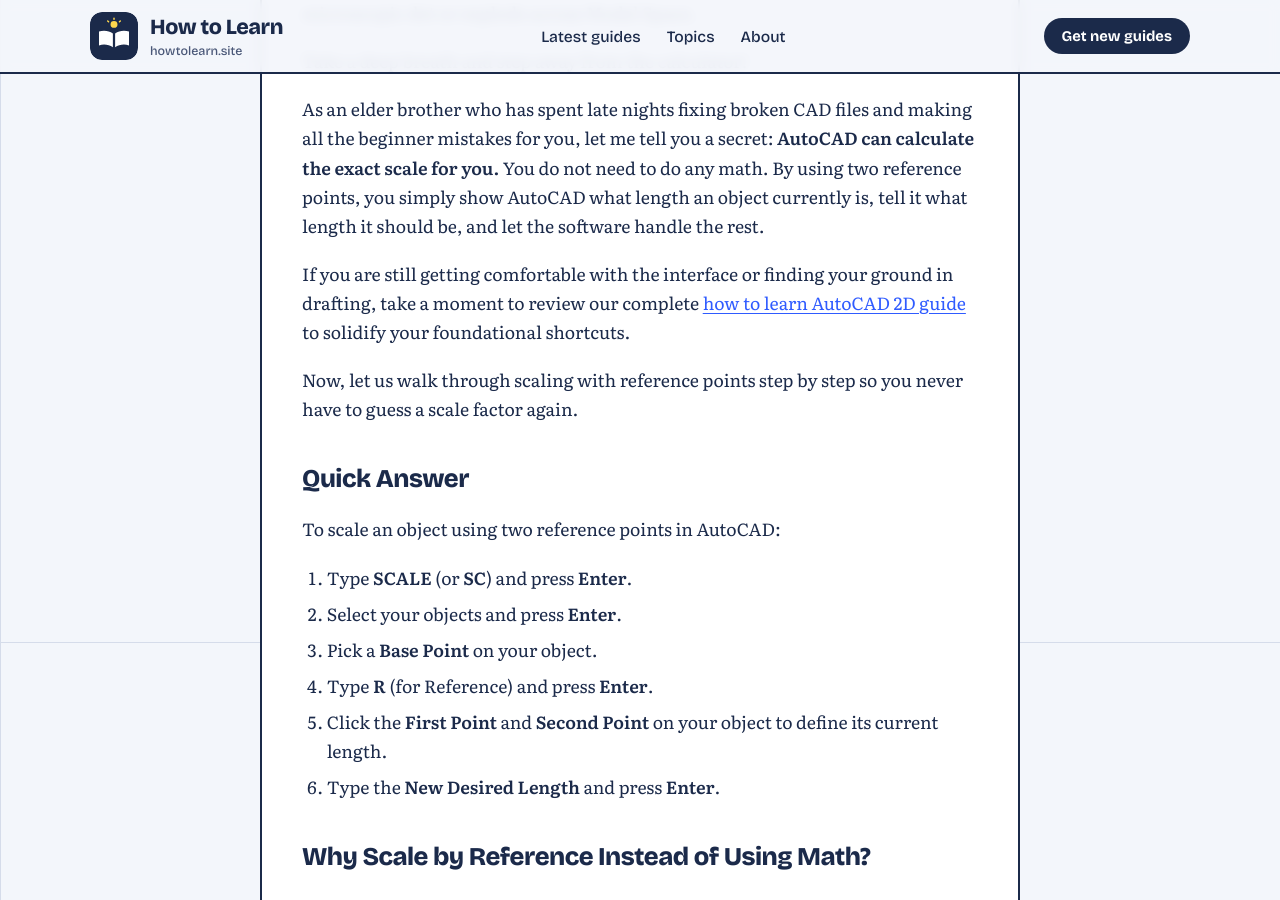
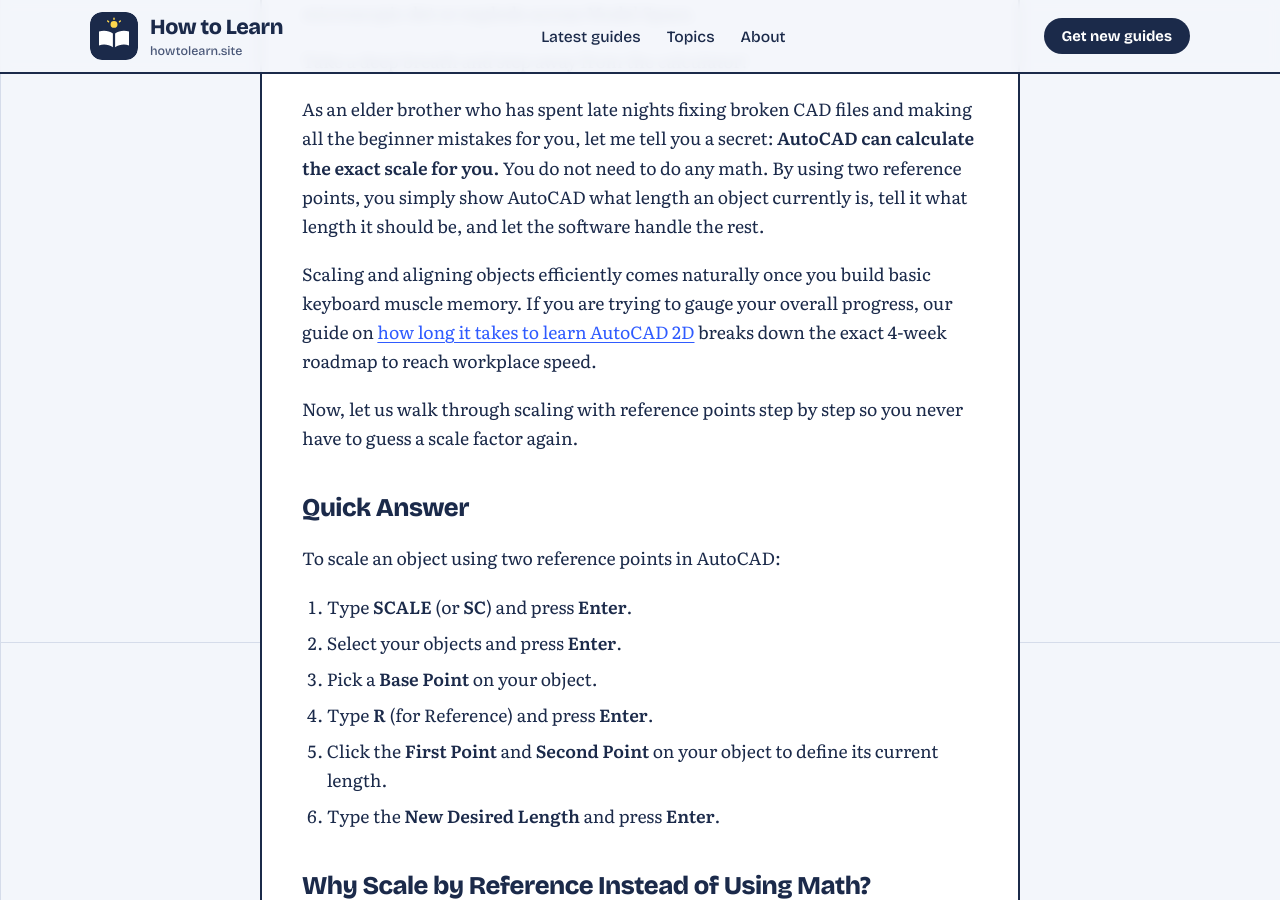
Before and after one commit to mehuls-ER7/mehuls-ER7.github.io, a Jekyll site: the page built from _posts/2026-10-05-how-to-scale-with-two-reference-points-in-autocad.md, in a window 1280 px wide and 900 px high, scrolled down 1158 px. Built offline with Jekyll 4.4.1, drawn with Linux system fonts in a browser that asks for light colours; some of the changed text lies outside the part shown.

Commit message:
Revise AutoCAD scaling guide with new references
Updated content for clarity and added visual guidance for scaling in AutoCAD.

```diff
--- a/_posts/2026-10-05-how-to-scale-with-two-reference-points-in-autocad.md
+++ b/_posts/2026-10-05-how-to-scale-with-two-reference-points-in-autocad.md
@@ -13,7 +13,7 @@
 
 As an elder brother who has spent late nights fixing broken CAD files and making all the beginner mistakes for you, let me tell you a secret: **AutoCAD can calculate the exact scale for you.** You do not need to do any math. By using two reference points, you simply show AutoCAD what length an object currently is, tell it what length it should be, and let the software handle the rest.
 
-If you are still getting comfortable with the interface or finding your ground in drafting, take a moment to review our complete [how to learn AutoCAD 2D guide](https://howtolearn.site/learn/how-to-learn-autocad-2d-guide/) to solidify your foundational shortcuts.
+Scaling and aligning objects efficiently comes naturally once you build basic keyboard muscle memory. If you are trying to gauge your overall progress, our guide on [how long it takes to learn AutoCAD 2D](https://howtolearn.site/learn/how-to-learn-autocad-2d-guide/) breaks down the exact 4-week roadmap to reach workplace speed.
 
 Now, let us walk through scaling with reference points step by step so you never have to guess a scale factor again.
 
@@ -105,11 +105,7 @@
 
 If you are new to the software and wondering if picking up these concepts takes months, check out our honest breakdown on [is AutoCAD hard to learn?](https://howtolearn.site/learn/is-autocad-hard-to-learn-article/) to understand the realistic learning curve.
 
-## Need Visual Guidance? Watch This Walkthrough
-
-For visual guidance and step-by-step walkthroughs, check out this video tutorial breaking down scaling by reference in real time:
-
-[![How to Scale with Two Reference Points in AutoCAD](https://img.youtube.com/vi/v3vL-sP8O30/hqdefault.jpg)](https://www.youtube.com/watch?v=v3vL-sP8O30 "Click to watch AutoCAD scaling tutorial")
+If you want a quick visual walkthrough of how this reference workflow handles alignment on real drawings, you can watch this step-by-step breakdown on [how to scale with reference points in AutoCAD](https://www.youtube.com/watch?v=v3vL-sP8O30).
 
 ## 4 Common Scaling Pitfalls (And How to Avoid Them)
 
```
